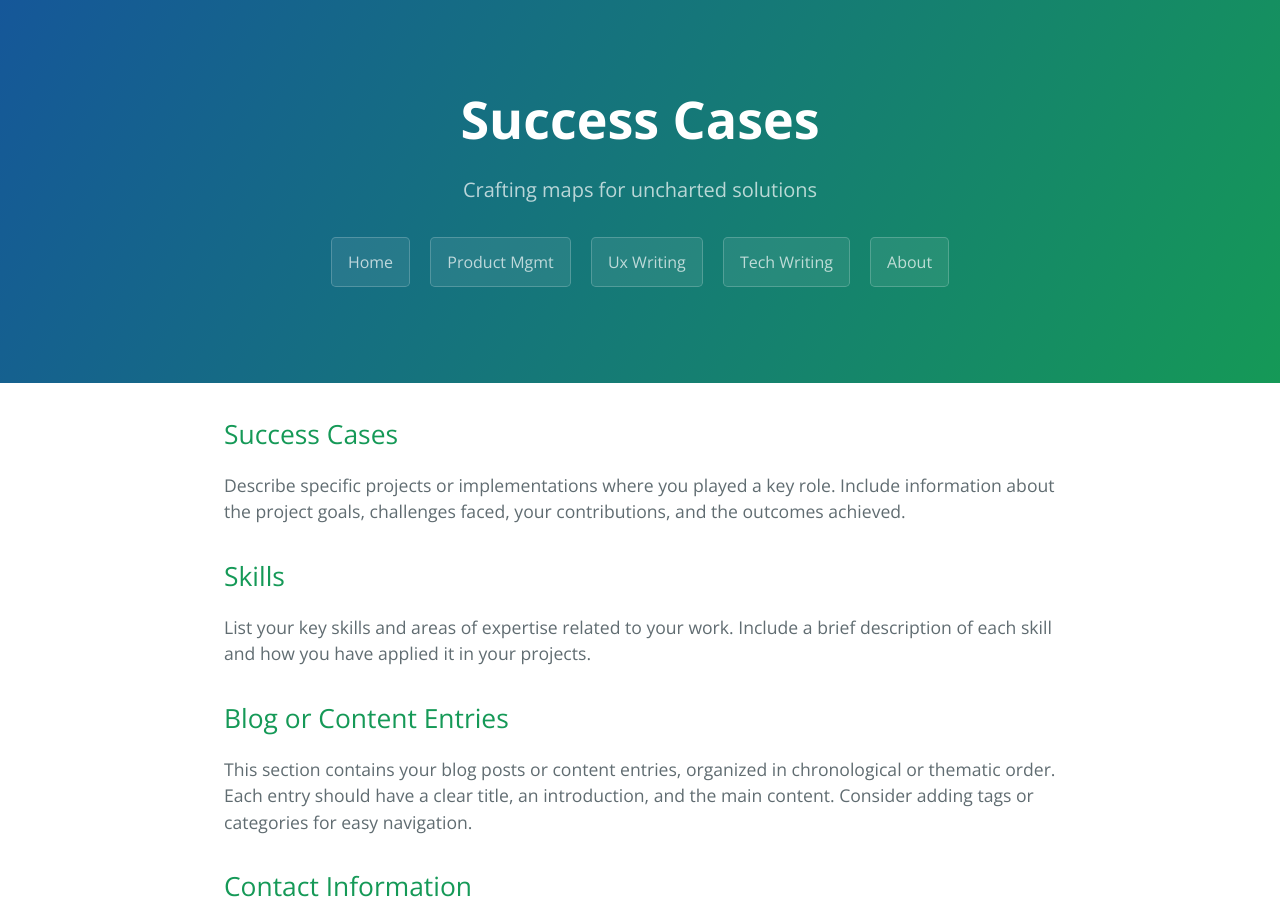
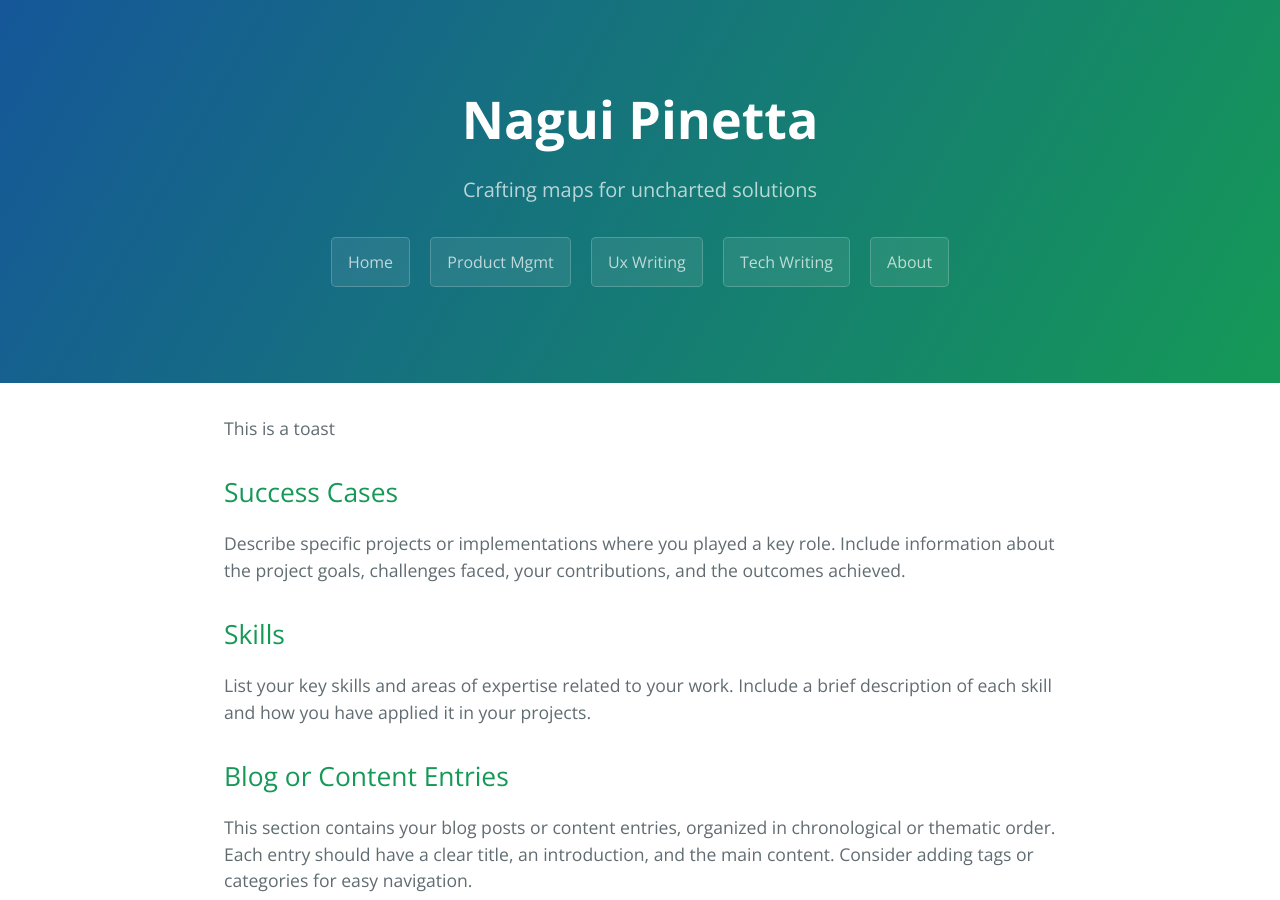
Before and after one commit to BigStepIdiomas/bigstepidiomas.github.io, a Jekyll site: the page built from index.md, in a window 1280 px wide and 900 px high. Built offline with Jekyll 4.4.1, drawn with Linux system fonts in a browser that asks for light colours; our own code applies the rules of GitHub Pages for plain Markdown files.

```diff
--- a/index.md
+++ b/index.md
@@ -1,6 +1,8 @@
 ---
 layout: default
 ---
+
+This is a toast
 
 ## Success Cases
 Describe specific projects or implementations where you played a key role. Include information about the project goals, challenges faced, your contributions, and the outcomes achieved.
```
